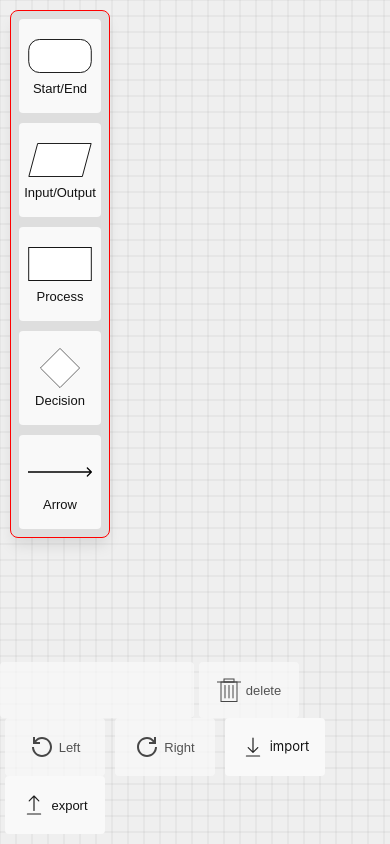
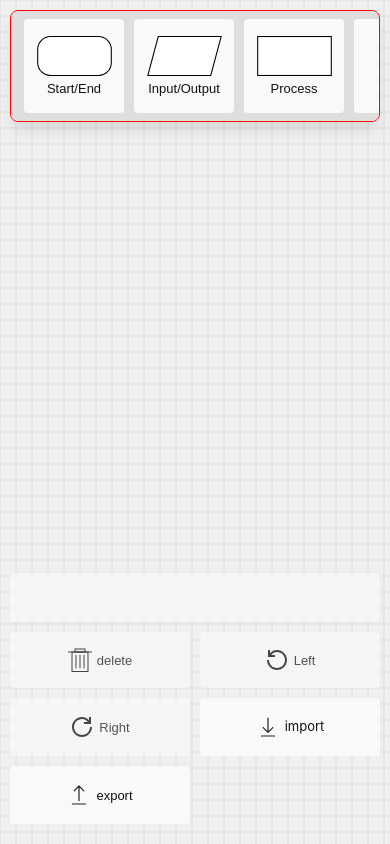
Before and after one commit to alperalin/sfca, a website built with Vite: page index.html in a window 390 px wide. Built offline with nearby package versions, Linux system fonts and the light colour scheme.

Commit message:
Added new styles to make the buttons and inputs more responsive.

```diff
--- a/src/css/style.css
+++ b/src/css/style.css
@@ -121,3 +121,19 @@ body {
 	background: transparent url('/assets/arrow.svg') center center no-repeat;
 	background-size: contain;
 }
+
+@media screen and (max-width: 767px) {
+	.tools {
+		flex-wrap: nowrap;
+		justify-content: flex-start;
+		max-width: calc(100% - 20px);
+		right: 10px;
+		overflow: scroll;
+	}
+
+	.tools .button {
+		min-width: 100px;
+		flex: 1 1 100px;
+		margin: 0 5px;
+	}
+}
--- a/src/flowChart/styles/style.css
+++ b/src/flowChart/styles/style.css
@@ -158,3 +158,23 @@ svg {
 .textInput:focus-visible {
 	outline: 4px auto -webkit-focus-ring-color;
 }
+
+@media screen and (max-width: 767px) {
+	.actions {
+		max-width: calc(100% - 20px);
+		width: 100%;
+		justify-content: space-between;
+		left: 10px;
+	}
+
+	.textInput {
+		width: 100%;
+		margin-bottom: 10px;
+	}
+
+	.actions .button {
+		max-width: calc(50% - 5px);
+		width: 100%;
+		margin: 0 0 10px 0;
+	}
+}
```
